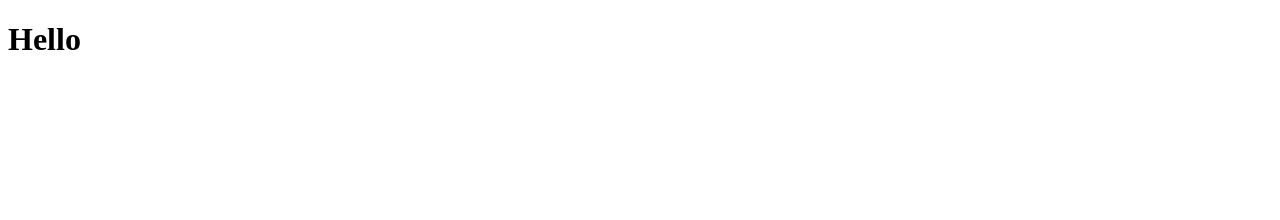
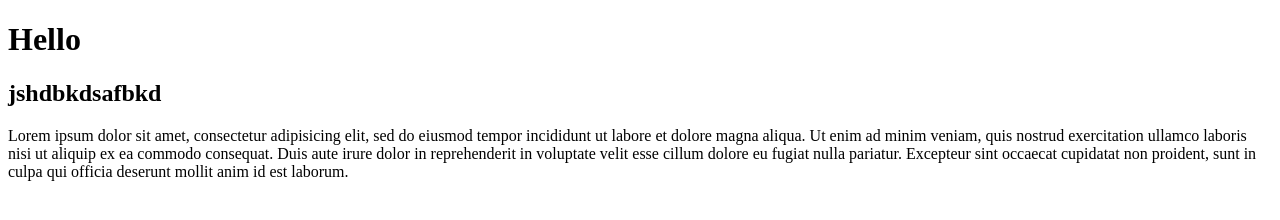
Before and after one commit to lirakH/projekti2, a plain HTML site: page index.html in a window 1280 px wide. Drawn offline with Linux system fonts and the light colour scheme.

Commit message:
dita 7 prill

```diff
--- a/index.html
+++ b/index.html
@@ -8,6 +8,14 @@
 <body>
 	<h1>Hello</h1>
 
+	<h2>jshdbkdsafbkd</h2>
+
+	<p>Lorem ipsum dolor sit amet, consectetur adipisicing elit, sed do eiusmod
+	tempor incididunt ut labore et dolore magna aliqua. Ut enim ad minim veniam,
+	quis nostrud exercitation ullamco laboris nisi ut aliquip ex ea commodo
+	consequat. Duis aute irure dolor in reprehenderit in voluptate velit esse
+	cillum dolore eu fugiat nulla pariatur. Excepteur sint occaecat cupidatat non
+	proident, sunt in culpa qui officia deserunt mollit anim id est laborum.</p>
 
 </body>
 </html>
```
